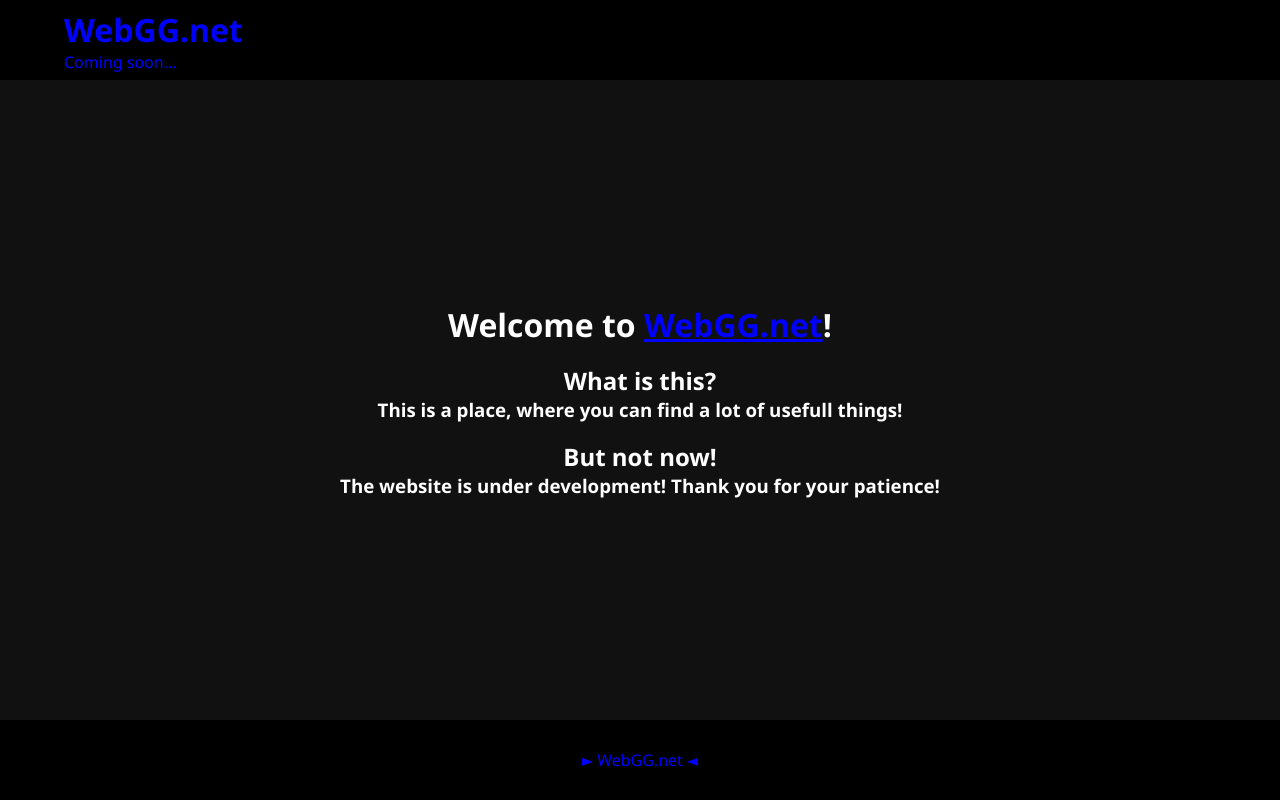
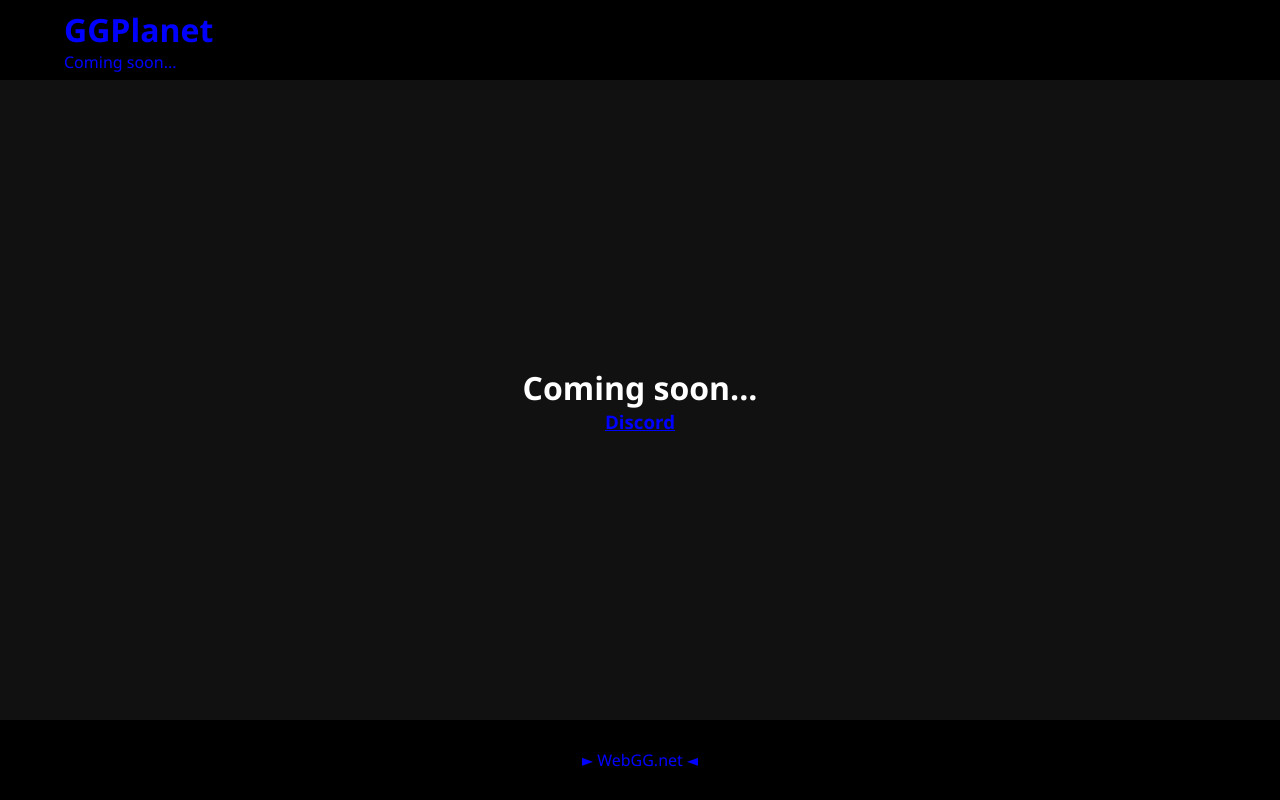
Before and after one commit to wivtrick/ggplanet, a plain HTML site: page index.html in a window 1280 px wide. Drawn offline with Linux system fonts and the light colour scheme.

Commit message:
Update index.html

```diff
--- a/index.html
+++ b/index.html
@@ -1,24 +1,20 @@
 <!DOCTYPE html>
 <html>
     <head>
-        <title>WebGG.net | Coming soon...</title>
+        <title>GGPlanet | Minecraft Server</title>
         <meta charset="UTF-8">
         <meta name="viewport" content="width=device-width, initial-scale=1.0">
-        <link rel="website icon" type="png" href="icon.png">
         <link rel="stylesheet" href="style.css">
     </head>
     <body>
         <div class="top">
-            <h1><blue>WebGG.net</blue></h1>
+            <h1><blue>GGPlanet</blue></h1>
             <p><blue>Coming soon...</blue></p>
         </div>
         <div class="midle">
             <div class="simp-con">
-                <h1>Welcome to <a>WebGG.net</a>!</h1><br>
-                <h2>What is this?</h2>
-                <h3>This is a place, where you can find a lot of usefull things!</h3><br>
-                <h2>But not now!</h2>
-                <h3>The website is under development! Thank you for your patience!</h3>
+                <h1>Coming soon...</h1>
+                <h3><a href="https://discord.gg/pGHvhtpx92">Discord</a></h3>
             </div>
         </div>
         <div class="bottom">
```
